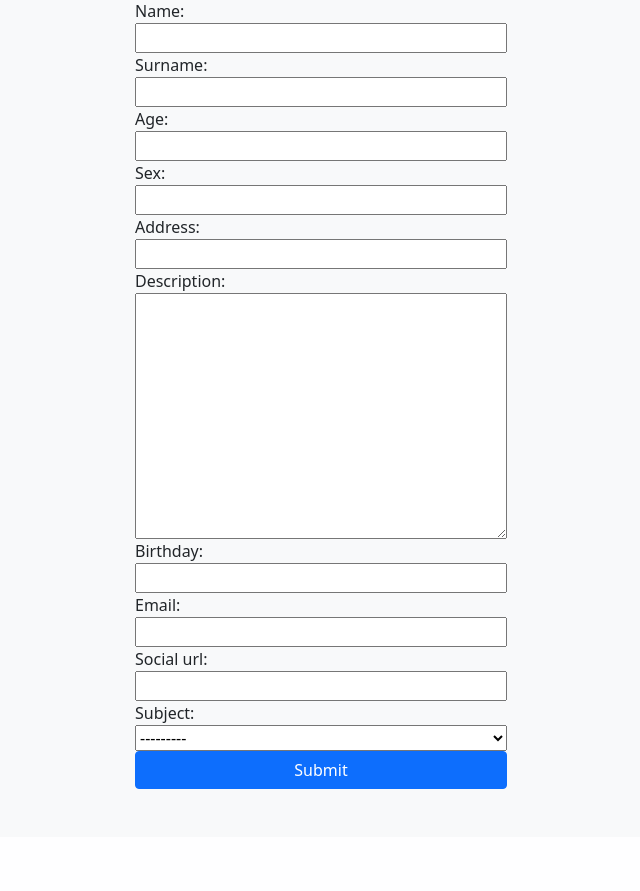
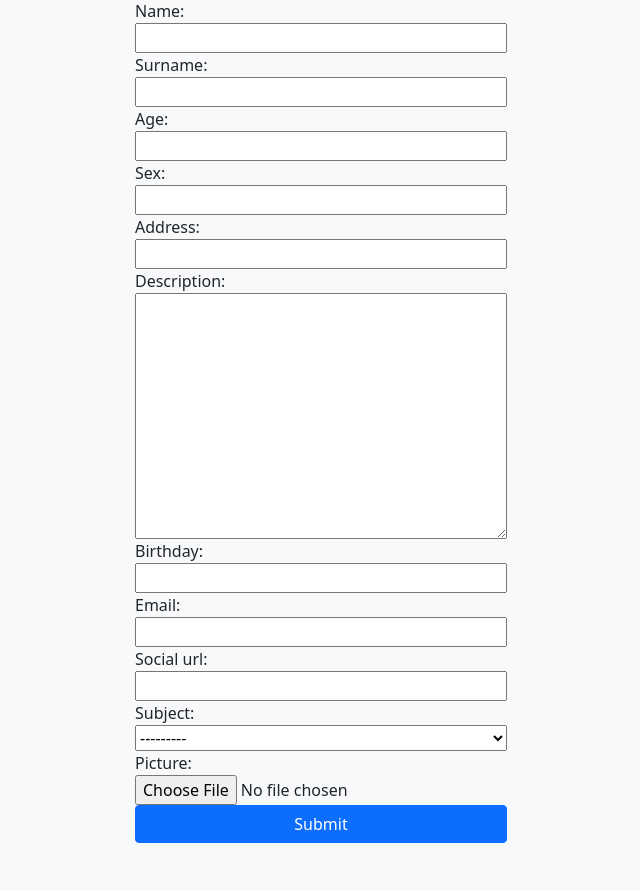
Before and after one commit to Shundrina/homeWork5, a Django app: page /students/create in a window 1280 px wide. Shown: the part 97-988 px from the top of the page, without its empty margins (319-959 px from the left). Before the commit the page ends 886 px from the top, so only its background shows below. Run offline with Django 3.2, Linux system fonts and the light colour scheme; data comes from the database, SQL or seed files in the repository; both versions use the stored data as it was after the commit; parts of the project's set-up code (start-up, migrations or seed data) failed here and were passed over.

Commit message:
homework23

```diff
--- a/app/forms.py
+++ b/app/forms.py
@@ -19,6 +19,7 @@ class StudentForm(ModelForm):
             'social_url',
             'book',
             'subject',
+            'picture',
         ]
 
 
@@ -47,7 +48,6 @@ class TeacherForm(ModelForm):
 
 
 class UserRegisterForm(UserCreationForm):
-
     class Meta:
         model = User
         fields = ("username", "email", "password1", "password2")
--- a/app/models.py
+++ b/app/models.py
@@ -13,6 +13,7 @@ class Student(models.Model):
     description = models.TextField()
     birthday = models.CharField(max_length=200)
     email = models.CharField(max_length=200)
+    picture = models.ImageField(upload_to='students_picture/', null=True)
     social_url = models.CharField(null=True, max_length=200)
     normalized_name = models.CharField(null=True, max_length=200)
     book = models.OneToOneField('app.Book', on_delete=models.CASCADE,
--- a/app/templates/student_form.html
+++ b/app/templates/student_form.html
@@ -5,7 +5,7 @@
 {% block body %}
 <div class="album py-5 bg-light mt-5">
     <div class="container">
-        <form method="POST" class="d-flex flex-column mx-auto col-md-4">
+        <form enctype="multipart/form-data" method="POST" class="d-flex flex-column mx-auto col-md-4">
             {% csrf_token %}
             {{ form }}
             <button type="submit" class="btn btn-primary">Submit</button>
--- a/app/templates/student_update.html
+++ b/app/templates/student_update.html
@@ -5,7 +5,7 @@
 {% block body %}
 <div class="album py-5 bg-light mt-5">
     <div class="container">
-        <form method="POST" class="d-flex flex-column mx-auto col-md-4">
+        <form method="POST" action="{% url 'update_student' id=student.id %}" enctype="multipart/form-data" class="d-flex flex-column mx-auto col-md-4">
             {% csrf_token %}
             {{ form }}
             <button type="submit" class="btn btn-success">Submit</button>
--- a/app/views.py
+++ b/app/views.py
@@ -117,17 +117,18 @@ class CreateStudentView(CreateView):
 
     model = Student
     fields = [
-            'name',
-            'surname',
-            'age',
-            'sex',
-            'address',
-            'description',
-            'birthday',
-            'email',
-            'social_url',
-            'subject',
-        ]
+        'name',
+        'surname',
+        'age',
+        'sex',
+        'address',
+        'description',
+        'birthday',
+        'email',
+        'social_url',
+        'subject',
+        'picture',
+    ]
     template_name = 'student_form.html'
     success_url = reverse_lazy('all_students')
 
@@ -164,6 +165,7 @@ class UpdateStudentView(UpdateView):
         'email',
         'social_url',
         'subject',
+        'picture',
     ]
     template_name = 'student_form.html'
     success_url = reverse_lazy('all_students')
--- a/homeWork5/settings.py
+++ b/homeWork5/settings.py
@@ -28,7 +28,7 @@ SECRET_KEY = '!*#jm=2#k94us&s)4+a3n=-^l1i0creftazxyac&t-1%x#he!d'
 DEBUG = True
 
 ALLOWED_HOSTS = [
-    '0.0.0.0',
+    '0.0.0.0'
 ]
 
 
@@ -57,6 +57,9 @@ MIDDLEWARE = [
     'homeWork5.middleware.RawDataMiddleware',
     'homeWork5.middleware.IdentifyResponseMiddleware',
 ]
+
+MEDIA_ROOT = '/home/daria/homeWork/homeWork5/media/'
+MEDIA_URL = 'media/'
 
 ROOT_URLCONF = 'homeWork5.urls'
 
--- a/pyproject.toml
+++ b/pyproject.toml
@@ -12,6 +12,7 @@ SQLAlchemy = "^1.3.23"
 requests = "^2.25.1"
 django-redis = "^4.12.1"
 gunicorn = "^20.0.4"
+Pillow = "^8.1.2"
 
 [tool.poetry.dev-dependencies]
 flake8 = "^3.8.4"
```
Also changed, not shown: app/migrations/0007_student_picture.py (added), db.sqlite3, media/students_picture/God2-Sistine_Chapel.jpg (added), 1 other file.
